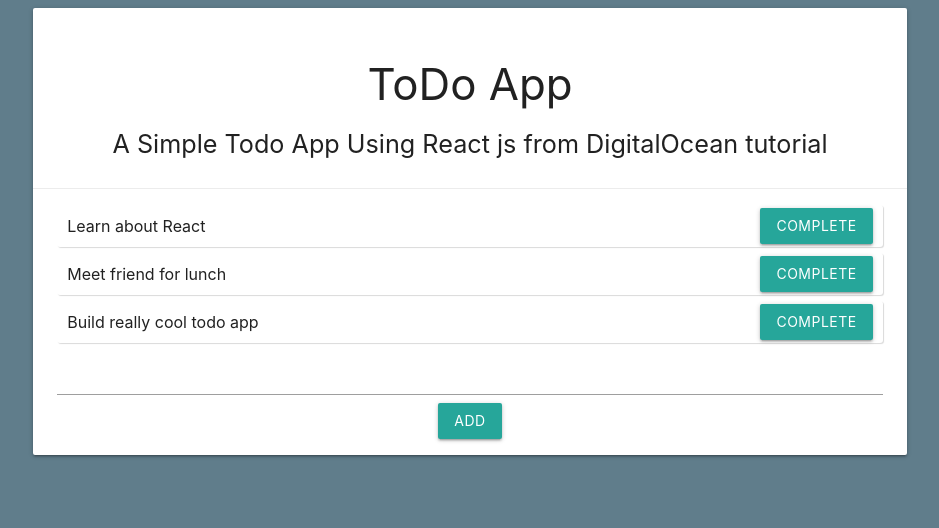
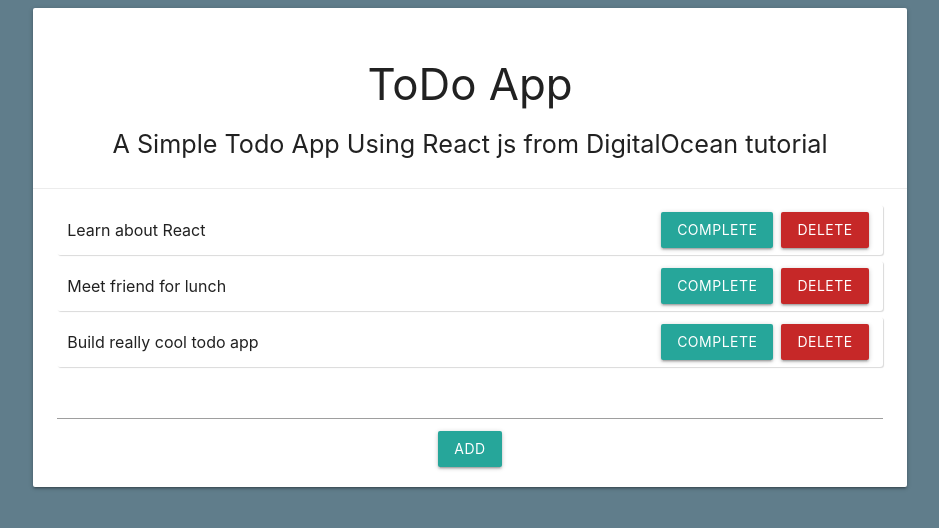
Before and after one commit to m6code/to-do-apps-reactjs, a React (Create React App) app in the folder to-do-digitalocean/: page / in a window 1280 px wide. Shown: the top 528 px of the page, without its empty margins (170-1109 px from the left). Built offline with nearby package versions, Linux system fonts and the light colour scheme.

Commit message:
Add Functionality to delete an item from todo list

```diff
--- a/to-do-digitalocean/src/App.css
+++ b/to-do-digitalocean/src/App.css
@@ -25,3 +25,7 @@
 body{
   background-color: #607d8b;
 }
+
+button{
+  margin: 4px;
+}
--- a/to-do-digitalocean/src/App.js
+++ b/to-do-digitalocean/src/App.js
@@ -1,6 +1,6 @@
 import React, { useState } from 'react';
+import './assets/css/materialize.min.css';
 import './App.css';
-import './assets/css/materialize.min.css';
 import { Todo } from './components/Todo';
 import TodoForm from './components/TodoForm';
 
@@ -30,7 +30,14 @@ function App() {
     const newTodos = [...todos];
     newTodos[index].isCompleted = true;
     setTodos(newTodos);
-  }
+  };
+
+  const removeTodo = index => {
+    const newTodos = [...todos];
+    newTodos.splice(index, 1);
+    setTodos(newTodos);
+  };
+
   return (
     <div className="container">
       <div className="row">
@@ -49,6 +56,7 @@ function App() {
                     index={index}
                     todo={todo}
                     completeTodo={completeTodo}
+                    removeTodo={removeTodo}
                   />
                 ))}
 
--- a/to-do-digitalocean/src/components/Todo.js
+++ b/to-do-digitalocean/src/components/Todo.js
@@ -1,6 +1,6 @@
 import React from 'react'
 
-export function Todo({ todo, index, completeTodo }) {
+export function Todo({ todo, index, completeTodo, removeTodo }) {
     return (
         <div
         className="todo"
@@ -9,6 +9,7 @@ export function Todo({ todo, index, completeTodo }) {
             {todo.text}
             <div>
                 <button className="btn" onClick={() => completeTodo(index)}>Complete</button>
+                <button className="btn red darken-3" onClick={() => removeTodo(index)}>Delete</button>
             </div>
         </div>
     )
```
